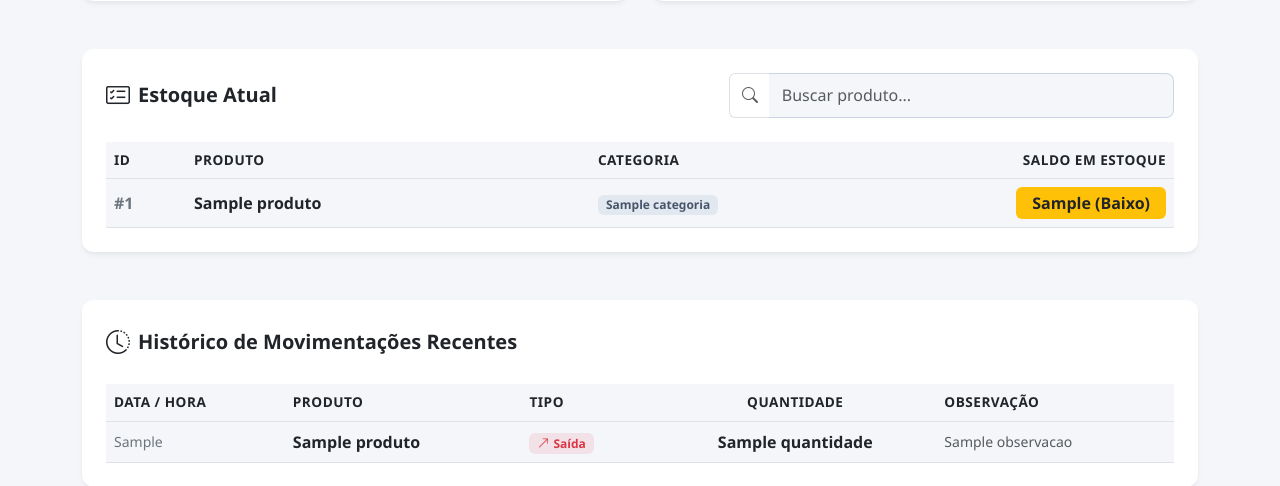
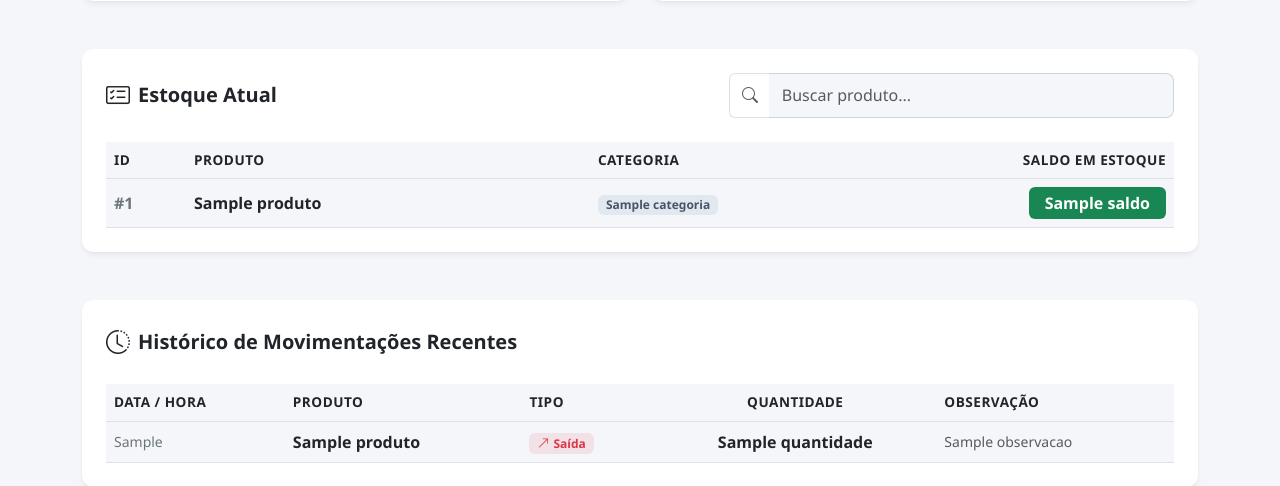
Before and after one commit to raianlima-art/controle-estoque-mkt, a Flask app: template templates/index.html in a window 1280 px wide. Shown: the part 653-1139 px from the top of the page. Run offline with Flask 3, Linux system fonts and the light colour scheme; the template is opened without the code that fills it: most values are stand-ins (such as "Sample title", 1, 10 or a date in 2020).

Commit message:
Corrige erro 500 normalizando chaves e atualiza layout limpo

```diff
--- a/app.py
+++ b/app.py
@@ -20,13 +20,39 @@
     sheet = client.open("Controle de Estoque MKT - Produtos")
     return sheet.worksheet("Produtos"), sheet.worksheet("Movimentacoes")
 
+def normalizar_dados_produtos(produtos_raw):
+    """Normaliza as chaves do dicionário para evitar erros de KeyError no HTML."""
+    produtos_formatados = []
+    for p in produtos_raw:
+        # Pega os dados independentemente de variações no cabeçalho
+        item_id = p.get('ID', p.get('id', ''))
+        nome = p.get('Produto', p.get('Nome', p.get('produto', '')))
+        categoria = p.get('Categoria', p.get('categoria', 'Geral'))
+
+        # Procura a quantidade
+        saldo = p.get('Saldo Em Estoque', p.get('Saldo em Estoque', p.get('Quantidade', p.get('quantidade', 0))))
+        try:
+            saldo = int(saldo) if str(saldo).isdigit() else 0
+        except Exception:
+            saldo = 0
+
+        produtos_formatados.append({
+            'ID': item_id,
+            'Produto': nome,
+            'Categoria': categoria,
+            'Saldo': saldo
+        })
+    return produtos_formatados
+
 @app.route('/')
 def index():
     try:
         sheet_produtos, sheet_mov = get_sheets()
-        produtos = sheet_produtos.get_all_records()
-        movimentacoes = sheet_mov.get_all_records()
-        movimentacoes_recentes = movimentacoes[-10:][::-1]
+        produtos_raw = sheet_produtos.get_all_records()
+        movimentacoes_raw = sheet_mov.get_all_records()
+
+        produtos = normalizar_dados_produtos(produtos_raw)
+        movimentacoes_recentes = movimentacoes_raw[-10:][::-1] if movimentacoes_raw else []
     except Exception as e:
         flash(f'Erro ao carregar dados do sistema: {e}', 'danger')
         produtos = []
@@ -42,15 +68,16 @@
 
     try:
         sheet_produtos, _ = get_sheets()
-        produtos = sheet_produtos.get_all_records()
+        produtos_raw = sheet_produtos.get_all_records()
 
-        for p in produtos:
-            if str(p.get('Produto')).strip().lower() == nome.strip().lower():
+        for p in produtos_raw:
+            nome_p = p.get('Produto', p.get('Nome', ''))
+            if str(nome_p).strip().lower() == nome.strip().lower():
                 flash('Erro: Um produto com esse nome já existe!', 'danger')
                 return redirect(url_for('index'))
 
-        novo_id = len(produtos) + 1
-        # Registra [ID, Produto, Categoria, Saldo Em Estoque]
+        novo_id = len(produtos_raw) + 1
+        # Grava na planilha [ID, Produto, Categoria, Quantidade]
         sheet_produtos.append_row([novo_id, nome, categoria, qtd_inicial])
         flash('Produto cadastrado com sucesso!', 'success')
     except Exception as e:
@@ -73,7 +100,8 @@
             return redirect(url_for('index'))
 
         linha = cell.row
-        qtd_atual = int(sheet_produtos.cell(linha, 4).value)
+        val_atual = sheet_produtos.cell(linha, 4).value
+        qtd_atual = int(val_atual) if str(val_atual).isdigit() else 0
 
         if tipo == 'Saida' and qtd > qtd_atual:
             flash(f'Erro: Estoque insuficiente! Saldo atual: {qtd_atual}', 'warning')
--- a/templates/index.html
+++ b/templates/index.html
@@ -6,7 +6,6 @@
     <title>Controle de Estoque - Marketing</title>
     <!-- Bootstrap 5 CSS -->
     <link href="https://cdn.jsdelivr.net/npm/bootstrap@5.3.0/dist/css/bootstrap.min.css" rel="stylesheet">
-    <!-- Bootstrap Icons -->
     <link href="https://cdn.jsdelivr.net/npm/bootstrap-icons@1.10.5/font/bootstrap-icons.css" rel="stylesheet">
     <style>
         :root {
@@ -28,7 +27,6 @@
             border-radius: var(--card-radius);
             box-shadow: 0 4px 6px -1px rgba(0, 0, 0, 0.05), 0 2px 4px -1px rgba(0, 0, 0, 0.03);
             background: #ffffff;
-            transition: transform 0.2s, box-shadow 0.2s;
         }
         .kpi-card {
             border-left: 4px solid var(--primary-color);
@@ -55,10 +53,6 @@
             border: 1px solid #cbd5e1;
             padding: 0.6rem 0.8rem;
         }
-        .form-control:focus, .form-select:focus {
-            border-color: var(--primary-color);
-            box-shadow: 0 0 0 3px rgba(13, 110, 253, 0.15);
-        }
         .btn-custom {
             border-radius: 8px;
             font-weight: 600;
@@ -68,7 +62,6 @@
 </head>
 <body>
 
-    <!-- Header / Navbar -->
     <nav class="navbar navbar-expand-lg navbar-dark bg-dark py-3 mb-4 shadow-sm">
         <div class="container">
             <a class="navbar-brand d-flex align-items-center gap-2" href="#">
@@ -80,7 +73,6 @@
 
     <div class="container mb-5">
 
-        <!-- Mensagens de Alerta (Flash) -->
         {% with messages = get_flashed_messages(with_categories=true) %}
           {% if messages %}
             {% for category, message in messages %}
@@ -92,14 +84,14 @@
           {% endif %}
         {% endwith %}
 
-        <!-- Cards de Métricas (KPIs) -->
+        <!-- KPIs -->
         <div class="row g-3 mb-4">
             <div class="col-md-4">
                 <div class="card card-custom kpi-card p-3">
                     <div class="d-flex align-items-center justify-content-between">
                         <div>
                             <div class="text-muted small fw-semibold text-uppercase">Total de Produtos</div>
-                            <div class="fs-3 fw-bold mt-1" id="totalProdutos">{{ produtos|length }}</div>
+                            <div class="fs-3 fw-bold mt-1">{{ produtos|length }}</div>
                         </div>
                         <div class="bg-primary bg-opacity-10 p-3 rounded-circle text-primary fs-3">
                             <i class="bi bi-grid-3x3-gap-fill"></i>
@@ -114,11 +106,11 @@
                             <div class="text-muted small fw-semibold text-uppercase">Estoque Crítico / Baixo</div>
                             {% set ns = namespace(baixo=0) %}
                             {% for p in produtos %}
-                                {% if p['Saldo Em Estoque']|int <= 0 %}
+                                {% if p['Saldo'] <= 0 %}
                                     {% set ns.baixo = ns.baixo + 1 %}
                                 {% endif %}
                             {% endfor %}
-                            <div class="fs-3 fw-bold mt-1 text-warning" id="totalEstoqueBaixo">{{ ns.baixo }}</div>
+                            <div class="fs-3 fw-bold mt-1 text-warning">{{ ns.baixo }}</div>
                         </div>
                         <div class="bg-warning bg-opacity-10 p-3 rounded-circle text-warning fs-3">
                             <i class="bi bi-exclamation-triangle-fill"></i>
@@ -133,7 +125,7 @@
                             <div class="text-muted small fw-semibold text-uppercase">Total Itens em Saldo</div>
                             {% set ns = namespace(total=0) %}
                             {% for p in produtos %}
-                                {% set ns.total = ns.total + (p['Saldo Em Estoque']|int) %}
+                                {% set ns.total = ns.total + p['Saldo'] %}
                             {% endfor %}
                             <div class="fs-3 fw-bold mt-1 text-success">{{ ns.total }}</div>
                         </div>
@@ -145,9 +137,8 @@
             </div>
         </div>
 
-        <!-- Forms: Novo Cadastro e Movimentação -->
+        <!-- Forms -->
         <div class="row g-4 mb-5">
-            <!-- Form Cadastrar Novo Item -->
             <div class="col-lg-6">
                 <div class="card card-custom h-100 p-4">
                     <div class="d-flex align-items-center gap-2 mb-3">
@@ -176,7 +167,6 @@
                 </div>
             </div>
 
-            <!-- Form Movimentar Estoque -->
             <div class="col-lg-6">
                 <div class="card card-custom h-100 p-4">
                     <div class="d-flex align-items-center gap-2 mb-3">
@@ -189,7 +179,7 @@
                             <select name="produto_id" class="form-select" required>
                                 <option value="" disabled selected>-- Selecione um item --</option>
                                 {% for p in produtos %}
-                                    <option value="{{ p['Produto'] }}">{{ p['Produto'] }} (Saldo: {{ p['Saldo Em Estoque'] }})</option>
+                                    <option value="{{ p['Produto'] }}">{{ p['Produto'] }} (Saldo: {{ p['Saldo'] }})</option>
                                 {% endfor %}
                             </select>
                         </div>
@@ -218,7 +208,7 @@
             </div>
         </div>
 
-        <!-- Tabela de Estoque Atual -->
+        <!-- Tabela -->
         <div class="card card-custom p-4 mb-5">
             <div class="d-flex flex-wrap align-items-center justify-content-between gap-3 mb-4">
                 <div class="d-flex align-items-center gap-2">
@@ -250,12 +240,12 @@
                             <td class="fw-bold text-dark item-nome">{{ p['Produto'] }}</td>
                             <td><span class="badge badge-category">{{ p['Categoria'] }}</span></td>
                             <td class="text-end">
-                                {% if p['Saldo Em Estoque']|int <= 0 %}
+                                {% if p['Saldo'] <= 0 %}
                                     <span class="badge bg-danger fs-6 px-3 py-2">0 (Sem Estoque)</span>
-                                {% elif p['Saldo Em Estoque']|int <= 10 %}
-                                    <span class="badge bg-warning text-dark fs-6 px-3 py-2">{{ p['Saldo Em Estoque'] }} (Baixo)</span>
+                                {% elif p['Saldo'] <= 10 %}
+                                    <span class="badge bg-warning text-dark fs-6 px-3 py-2">{{ p['Saldo'] }} (Baixo)</span>
                                 {% else %}
-                                    <span class="badge bg-success fs-6 px-3 py-2">{{ p['Saldo Em Estoque'] }}</span>
+                                    <span class="badge bg-success fs-6 px-3 py-2">{{ p['Saldo'] }}</span>
                                 {% endif %}
                             </td>
                         </tr>
@@ -269,7 +259,7 @@
             </div>
         </div>
 
-        <!-- Tabela de Últimas Movimentações -->
+        <!-- Histórico -->
         <div class="card card-custom p-4">
             <div class="d-flex align-items-center gap-2 mb-4">
                 <i class="bi bi-clock-history fs-4 text-dark"></i>
@@ -289,17 +279,17 @@
                     <tbody>
                         {% for m in movimentacoes %}
                         <tr>
-                            <td class="text-secondary small">{{ m['Data/Hora'] }}</td>
-                            <td class="fw-semibold text-dark">{{ m['Produto'] }}</td>
+                            <td class="text-secondary small">{{ m.get('Data/Hora', m.get('Data', '')) }}</td>
+                            <td class="fw-semibold text-dark">{{ m.get('Produto', '') }}</td>
                             <td>
-                                {% if m['Tipo'] == 'Entrada' %}
+                                {% if m.get('Tipo', '') == 'Entrada' %}
                                     <span class="badge bg-success bg-opacity-10 text-success fw-bold px-2 py-1"><i class="bi bi-arrow-down-left me-1"></i>Entrada</span>
                                 {% else %}
                                     <span class="badge bg-danger bg-opacity-10 text-danger fw-bold px-2 py-1"><i class="bi bi-arrow-up-right me-1"></i>Saída</span>
                                 {% endif %}
                             </td>
-                            <td class="text-center fw-bold">{{ m['Quantidade'] }}</td>
-                            <td class="text-muted small">{{ m['Observacao'] }}</td>
+                            <td class="text-center fw-bold">{{ m.get('Quantidade', m.get('Qtd', 0)) }}</td>
+                            <td class="text-muted small">{{ m.get('Observacao', m.get('Observação', '')) }}</td>
                         </tr>
                         {% else %}
                         <tr>
@@ -313,10 +303,7 @@
 
     </div>
 
-    <!-- Bootstrap JS -->
     <script src="https://cdn.jsdelivr.net/npm/bootstrap@5.3.0/dist/js/bootstrap.bundle.min.js"></script>
-
-    <!-- Script de Busca em Tempo Real -->
     <script>
         document.getElementById('inputBusca').addEventListener('keyup', function() {
             let filtro = this.value.toLowerCase();
```
